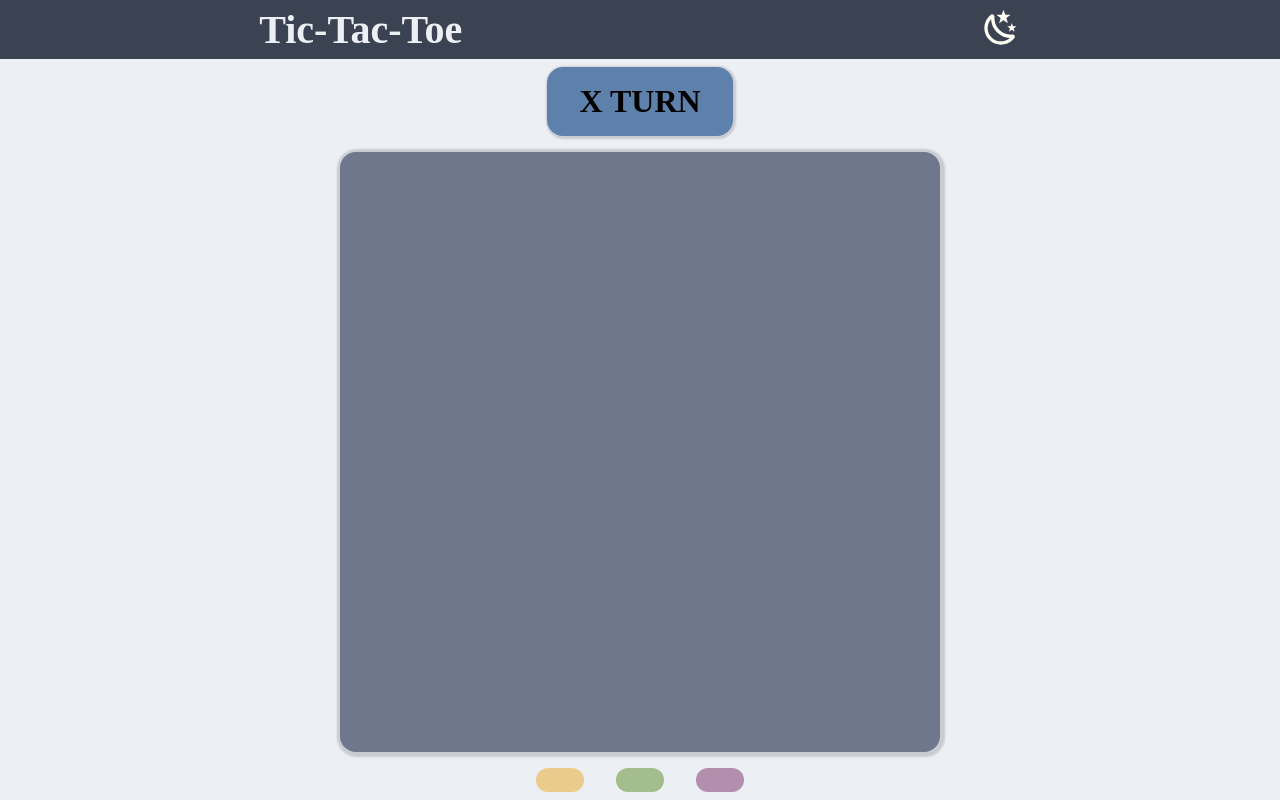
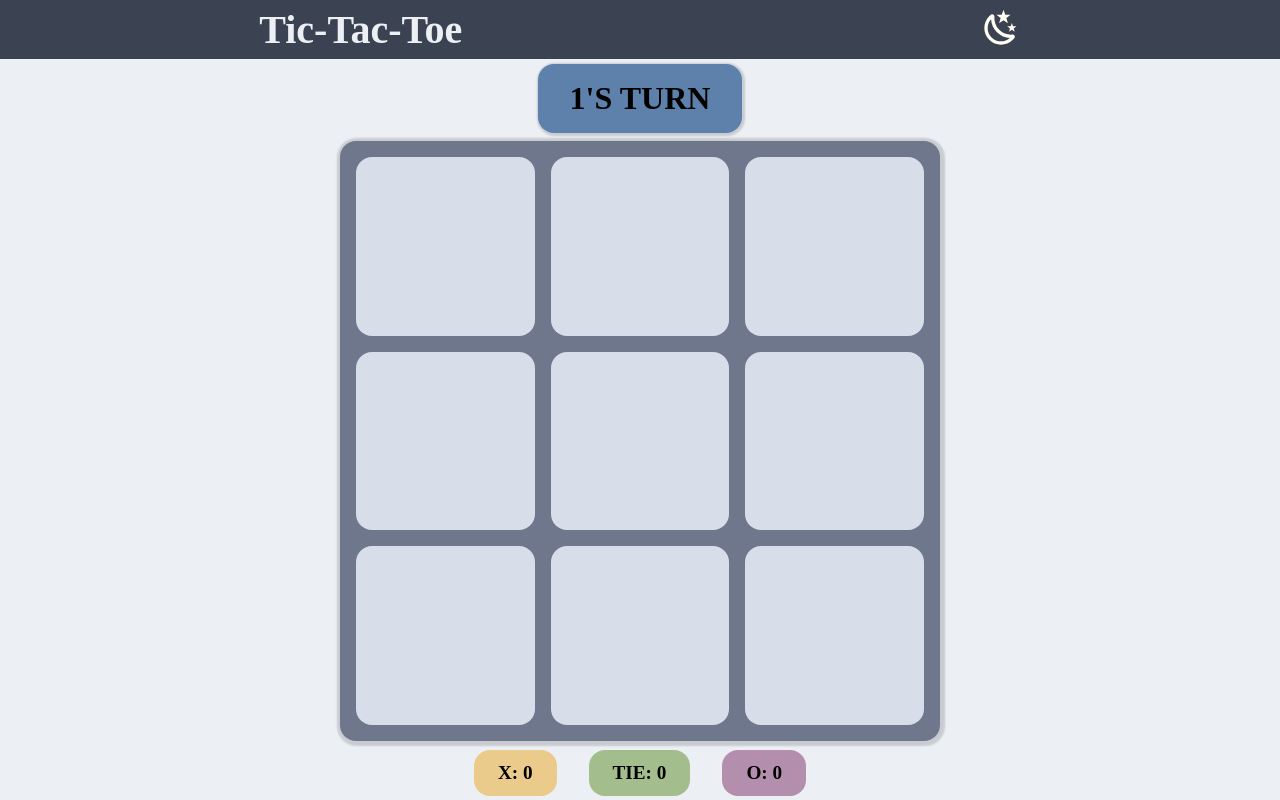
Before and after one commit to mohammedalfa/tic-tac-toe, a plain HTML site: page index.html in a window 1280 px wide. Drawn offline with Linux system fonts and the light colour scheme.

Commit message:
make game playable from gui

```diff
--- a/index.html
+++ b/index.html
@@ -33,9 +33,7 @@
 
   <div class="content">
 
-    <div class="game-info">
-      X TURN
-    </div>
+    <div class="game-info"></div>
 
     <div class="game-container">
       <div class="grid">
@@ -43,12 +41,9 @@
     </div>
 
     <div class="game-score">
-      <div class="p1-win">
-      </div>
-      <div class="tie">
-      </div>
-      <div class="p2-win">
-      </div>
+      <div class="p1-win"></div>
+      <div class="tie"></div>
+      <div class="p2-win"></div>
     </div>
 
   </div>
--- a/script.js
+++ b/script.js
@@ -159,4 +159,47 @@ const displayController = (function(game, board, doc) {
   const _gameGridDiv = doc.querySelector(".grid");
   const _gameScoreDiv = doc.querySelector(".game-score");
 
+  const _clickHandler = function(e) {
+    game.playRound(e.target.id);
+    updateDisplay();
+  };
+
+  const displayInfo = () => {
+    _gameInfoDiv.textContent = `${game.getCurrentPlayer().getName()}'S TURN`;
+  };
+
+  const displayGrid = () => {
+    _gameGridDiv.innerHTML = "";
+    for (let i = 0; i < 9; i++) {
+      let tile = doc.createElement("div");
+      tile.classList.add("tile");
+      tile.id = i;
+      tile.textContent = board.getBoard()[i];
+      tile.addEventListener("click", _clickHandler);
+      _gameGridDiv.appendChild(tile);
+    }
+  };
+
+  const displayScore = () => {
+    _gameScoreDiv.querySelector(".p1-win").textContent =
+      `${game.getPlayerOne().getSymbol()}: ${game.getPlayerOne().getWins()}`;
+    _gameScoreDiv.querySelector(".tie").textContent = `TIE: ${game.getTies()}`;
+    _gameScoreDiv.querySelector(".p2-win").textContent =
+      `${game.getPlayerTwo().getSymbol()}: ${game.getPlayerTwo().getWins()}`;
+  };
+
+  const updateDisplay = () => {
+    displayInfo();
+    displayGrid();
+    displayScore();
+  }
+
+  return {
+    displayInfo,
+    displayGrid,
+    displayScore,
+    updateDisplay,
+  };
 })(gameController, gameBoard, document);
+
+displayController.updateDisplay();
```
